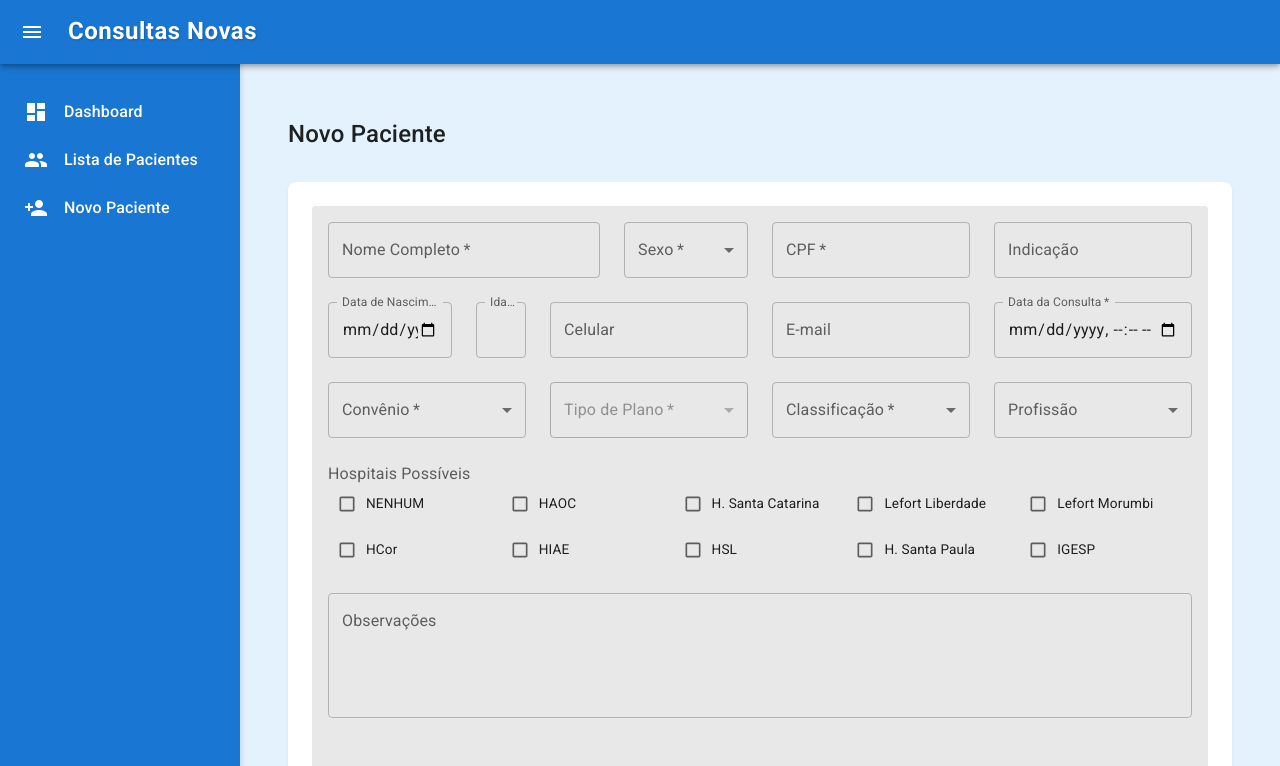
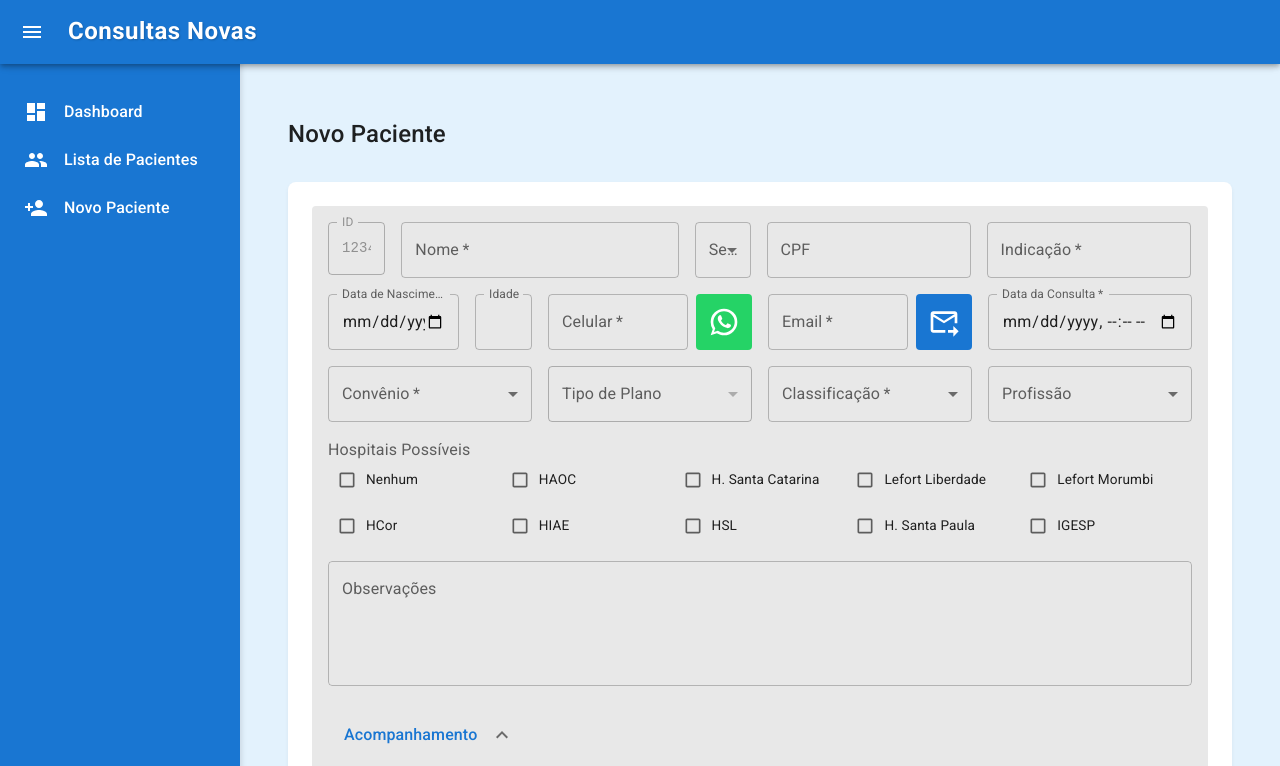
Before and after one commit to correalo/consultas-novas-AI, a React (Vite) app in the folder client/: page /patients/1 in a window 1280 px wide. Shown: the top 766 px of the page. Built offline with nearby package versions, Linux system fonts and the light colour scheme.

Commit message:
feat: ajustes no formulário do paciente
- CPF não é mais obrigatório
- Restaurada lista completa de subtipos de plano
- Ajustes nos tamanhos dos campos email e data da consulta
- Formatação automática do campo nome ao perder foco

```diff
--- a/client/src/pages/Patients/PatientForm.tsx
+++ b/client/src/pages/Patients/PatientForm.tsx
@@ -19,6 +19,8 @@ import {
   IconButton,
   Collapse
 } from '@mui/material';
+import ForwardToInboxIcon from '@mui/icons-material/ForwardToInbox';
+import WhatsAppIcon from '@mui/icons-material/WhatsApp';
 import KeyboardArrowDownIcon from '@mui/icons-material/KeyboardArrowDown';
 import KeyboardArrowUpIcon from '@mui/icons-material/KeyboardArrowUp';
 import { useNavigate, useParams } from 'react-router-dom';
@@ -27,7 +29,7 @@ import { FollowUpTable } from '../../components/FollowUpTable/FollowUpTable';
 import { grey } from '@mui/material/colors';
 
 const HOSPITALS = [
-  'NENHUM',
+  'Nenhum',
   'HAOC',
   'H. Santa Catarina',
   'Lefort Liberdade',
@@ -155,7 +157,7 @@ const INSURANCE_SUBTYPES: { [key: string]: string[] } = {
     'AMIL S350',
     'AMIL S450',
     'AMIL S580',
-    'AMIL S750',
+    'AMIL S750'
   ],
   'default': [
     'ABSOLUTO',
@@ -549,14 +551,25 @@ export function PatientForm() {
     }
   };
 
-  const handleHospitalChange = (hospital: string) => (e: React.ChangeEvent<HTMLInputElement>) => {
-    const { checked } = e.target;
-    setFormData((prev) => ({
+  const handleHospitalChange = (hospital: string) => (event: React.ChangeEvent<HTMLInputElement>) => {
+    const checked = event.target.checked;
+
+    // Se estiver marcando "Nenhum", desmarca todos os outros
+    if (hospital === 'Nenhum' && checked) {
+      setFormData(prev => ({
+        ...prev,
+        hospitals: ['Nenhum']
+      }));
+    }
+    // Se estiver desmarcando "Nenhum" ou marcando outro hospital
+    else {
+      setFormData(prev => ({
         ...prev,
         hospitals: checked
-        ? [...prev.hospitals, hospital]
+          ? [...prev.hospitals.filter(h => h !== 'Nenhum'), hospital]
           : prev.hospitals.filter((h) => h !== hospital),
       }));
+    }
   };
 
   const getInsuranceSubtypes = (provider: string) => {
@@ -589,36 +602,51 @@ export function PatientForm() {
               backgroundColor: '#e8e8e8',
               borderRadius: 1
             }}>
-              <Grid container spacing={3}>
-                {/* Primeira linha: Nome (4 colunas), Sexo (2 colunas), CPF (3 colunas) e Indicação (3 colunas) */}
+              <Grid container spacing={2}>
+                <Grid item xs={12} sm={1.0}>
+                  <TextField
+                    label="ID"
+                    value={"123456789012"}
+                    disabled
+                    sx={{
+                      width: '100%',
+                      '& .MuiInputBase-input': {
+                        fontFamily: 'monospace',
+                        fontSize: '0.875rem'
+                      }
+                    }}
+                    InputProps={{
+                      readOnly: true,
+                    }}
+                  />
+                </Grid>
                 <Grid item xs={12} sm={4}>
                   <TextField
                     required
                     fullWidth
-                    label="Nome Completo"
+                    label="Nome"
                     name="name"
                     value={formData.name}
                     onChange={handleTextChange}
                     onBlur={handleNameBlur}
                   />
                 </Grid>
-                <Grid item xs={12} sm={2}>
+                <Grid item xs={12} sm={0.98}>
                   <FormControl fullWidth required>
                     <InputLabel>Sexo</InputLabel>
                     <Select
                       name="sex"
                       value={formData.sex}
+                      label="Sexo"
                       onChange={handleSelectChange}
-                      label="Sexo"
                     >
-                      <MenuItem value="M">Masculino</MenuItem>
-                      <MenuItem value="F">Feminino</MenuItem>
+                      <MenuItem value="M">M</MenuItem>
+                      <MenuItem value="F">F</MenuItem>
                     </Select>
                   </FormControl>
                 </Grid>
                 <Grid item xs={12} sm={3}>
                   <TextField
-                    required
                     fullWidth
                     label="CPF"
                     name="cpf"
@@ -634,6 +662,7 @@ export function PatientForm() {
                 </Grid>
                 <Grid item xs={12} sm={3}>
                   <TextField
+                    required
                     fullWidth
                     label="Indicação"
                     name="referral"
@@ -667,8 +696,9 @@ export function PatientForm() {
                     InputLabelProps={{ shrink: true }}
                   />
                 </Grid>
-                <Grid item xs={12} sm={3}>
+                <Grid item xs={12} sm={3} sx={{ display: 'flex', gap: 1 }}>
                   <TextField
+                    required
                     fullWidth
                     label="Celular"
                     name="phone"
@@ -678,20 +708,84 @@ export function PatientForm() {
                     inputProps={{
                       maxLength: 13
                     }}
+                    sx={{ width: 'calc(100% - 64px)' }}
                   />
+                  <div style={{
+                    height: '56px',
+                    display: 'flex',
+                    alignItems: 'center'
+                  }}>
+                    <IconButton
+                      color="success"
+                      onClick={() => {
+                        const phoneNumber = formData.phone.replace(/\D/g, '');
+                        if (phoneNumber) {
+                          window.open(`https://wa.me/55${phoneNumber}`, '_blank');
+                        }
+                      }}
+                      sx={{
+                        backgroundColor: '#25D366',
+                        color: 'white',
+                        borderRadius: '4px',
+                        width: '56px',
+                        height: '56px',
+                        '&:hover': {
+                          backgroundColor: '#128C7E'
+                        }
+                      }}
+                    >
+                      <WhatsAppIcon sx={{ fontSize: '2rem' }} />
+                    </IconButton>
+                  </div>
                 </Grid>
-                <Grid item xs={12} sm={3}>
+                <Grid item xs={12} sm={3} sx={{ display: 'flex', gap: 1 }}>
                   <TextField
+                    required
                     fullWidth
-                    label="E-mail"
+                    label="Email"
                     name="email"
-                    type="email"
                     value={formData.email}
                     onChange={handleTextChange}
                     color={emailStatus.color}
                     helperText={emailStatus.message}
                     error={emailStatus.color === 'error'}
+                    sx={{
+                      width: 'calc(100% - 64px)',
+                      '& .MuiInputBase-input': {
+                        fontSize: '0.875rem',
+                        height: '23px',
+                        padding: '16.5px 14px'
+                      },
+                      '& .MuiInputBase-root': {
+                        height: '56px'
+                      }
+                    }}
                   />
+                  <div style={{
+                    height: '56px',
+                    display: 'flex',
+                    alignItems: 'center'
+                  }}>
+                    <IconButton
+                      onClick={() => {
+                        if (formData.email) {
+                          window.open(`mailto:${formData.email}`, '_blank');
+                        }
+                      }}
+                      sx={{
+                        backgroundColor: '#1976d2',
+                        color: 'white',
+                        borderRadius: '4px',
+                        width: '56px',
+                        height: '56px',
+                        '&:hover': {
+                          backgroundColor: '#1565c0'
+                        }
+                      }}
+                    >
+                      <ForwardToInboxIcon sx={{ fontSize: '2rem' }} />
+                    </IconButton>
+                  </div>
                 </Grid>
                 <Grid item xs={12} sm={3}>
                   <TextField
@@ -725,19 +819,16 @@ export function PatientForm() {
                   </FormControl>
                 </Grid>
                 <Grid item xs={12} sm={3}>
-                  <TextField
-                    required
-                    fullWidth
-                    label="Tipo de Plano"
+                  <FormControl fullWidth>
+                    <InputLabel>Tipo de Plano</InputLabel>
+                    <Select
                       name="insuranceType"
                       value={formData.insuranceType}
-                    select
+                      label="Tipo de Plano"
                       onChange={handleSelectChange}
                       disabled={!formData.insuranceProvider}
-                    SelectProps={{
-                      MenuProps: {
-                        style: { maxHeight: 300 },
-                      },
+                      MenuProps={{
+                        style: { maxHeight: 300 }
                       }}
                     >
                       {getInsuranceSubtypes(formData.insuranceProvider).map((subtype) => (
@@ -745,7 +836,8 @@ export function PatientForm() {
                           {subtype}
                         </MenuItem>
                       ))}
-                  </TextField>
+                    </Select>
+                  </FormControl>
                 </Grid>
                 <Grid item xs={12} sm={3}>
                   <FormControl fullWidth required>
@@ -797,6 +889,13 @@ export function PatientForm() {
                                 onChange={handleHospitalChange(hospital)}
                                 name={hospital}
                                 size="small"
+                                disabled={hospital !== 'Nenhum' && formData.hospitals.includes('Nenhum')}
+                                sx={hospital === 'Nenhum' && formData.hospitals.includes(hospital) ? {
+                                  color: '#d32f2f',
+                                  '&.Mui-checked': {
+                                    color: '#d32f2f',
+                                  }
+                                } : undefined}
                               />
                             }
                             label={hospital}
@@ -806,7 +905,10 @@ export function PatientForm() {
                                 fontSize: '0.85rem',
                                 whiteSpace: 'nowrap',
                                 overflow: 'hidden',
-                                textOverflow: 'ellipsis'
+                                textOverflow: 'ellipsis',
+                                ...(hospital === 'Nenhum' && formData.hospitals.includes(hospital) && {
+                                  color: '#d32f2f'
+                                })
                               }
                             }}
                           />
@@ -822,6 +924,13 @@ export function PatientForm() {
                                 onChange={handleHospitalChange(hospital)}
                                 name={hospital}
                                 size="small"
+                                disabled={hospital !== 'Nenhum' && formData.hospitals.includes('Nenhum')}
+                                sx={hospital === 'Nenhum' && formData.hospitals.includes(hospital) ? {
+                                  color: '#d32f2f',
+                                  '&.Mui-checked': {
+                                    color: '#d32f2f',
+                                  }
+                                } : undefined}
                               />
                             }
                             label={hospital}
@@ -831,7 +940,10 @@ export function PatientForm() {
                                 fontSize: '0.85rem',
                                 whiteSpace: 'nowrap',
                                 overflow: 'hidden',
-                                textOverflow: 'ellipsis'
+                                textOverflow: 'ellipsis',
+                                ...(hospital === 'Nenhum' && formData.hospitals.includes(hospital) && {
+                                  color: '#d32f2f'
+                                })
                               }
                             }}
                           />
```
Also changed, not shown: 1 other file (tests, documents, lock files or other folders). Lines whose indentation alone changed are shown as unchanged.
